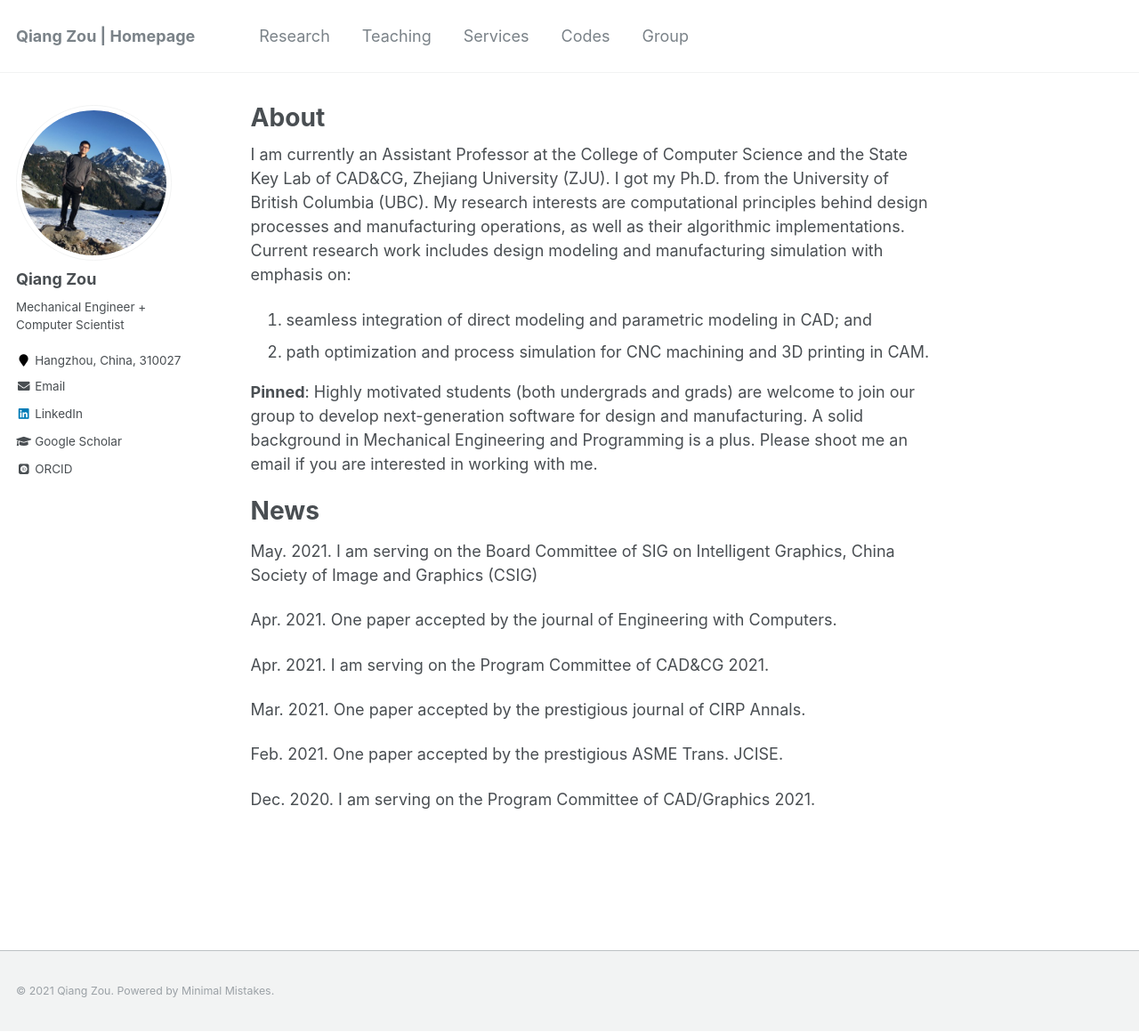
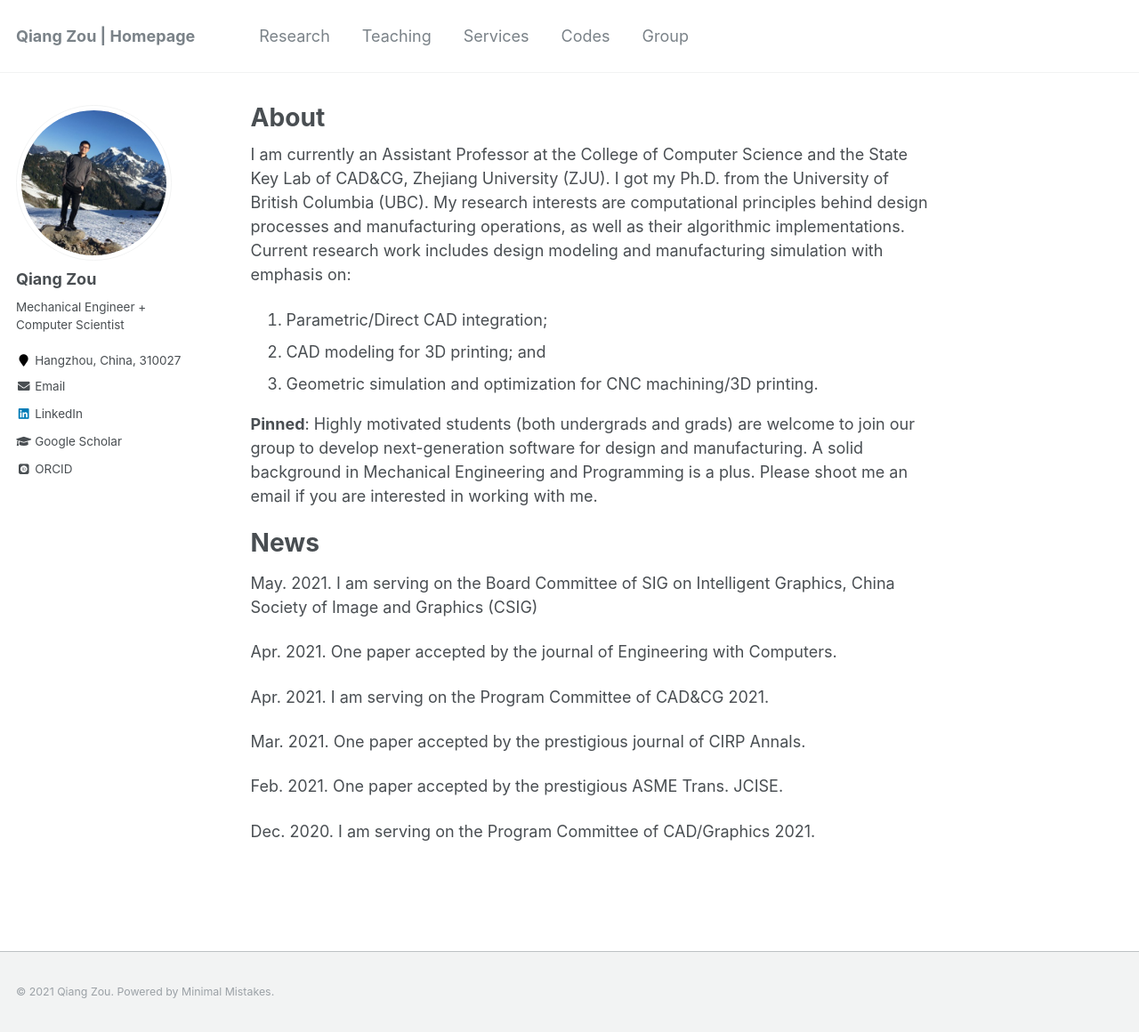
Before and after one commit to Qiang-Zou/Qiang-Zou.github.io, a Jekyll site: the page built from _pages/about.md, in a window 1280 px wide and 1160 px high. Shown: the whole window at 89% size. Built offline with Jekyll 4.4.1, drawn with Linux system fonts in a browser that asks for light colours; some web fonts are replaced.

Commit message:
Update about.md

```diff
--- a/_pages/about.md
+++ b/_pages/about.md
@@ -9,8 +9,9 @@ redirect_from:
 ---
 
 I am currently an Assistant Professor at the College of Computer Science and the State Key Lab of CAD&CG, Zhejiang University (ZJU). I got my Ph.D. from the University of British Columbia (UBC). My research interests are computational principles behind design processes and manufacturing operations, as well as their algorithmic implementations. Current research work includes design modeling and manufacturing simulation with emphasis on:
-1. seamless integration of direct modeling and parametric modeling in CAD; and
-2. path optimization and process simulation for CNC machining and 3D printing in CAM.
+1. Parametric/Direct CAD integration;
+2. CAD modeling for 3D printing; and
+2. Geometric simulation and optimization for CNC machining/3D printing.
 
 **Pinned**: Highly motivated students (both undergrads and grads) are welcome to join our group to develop next-generation software for design and manufacturing. A solid background in Mechanical Engineering and Programming is a plus. Please shoot me an email if you are interested in working with me.
 
```
